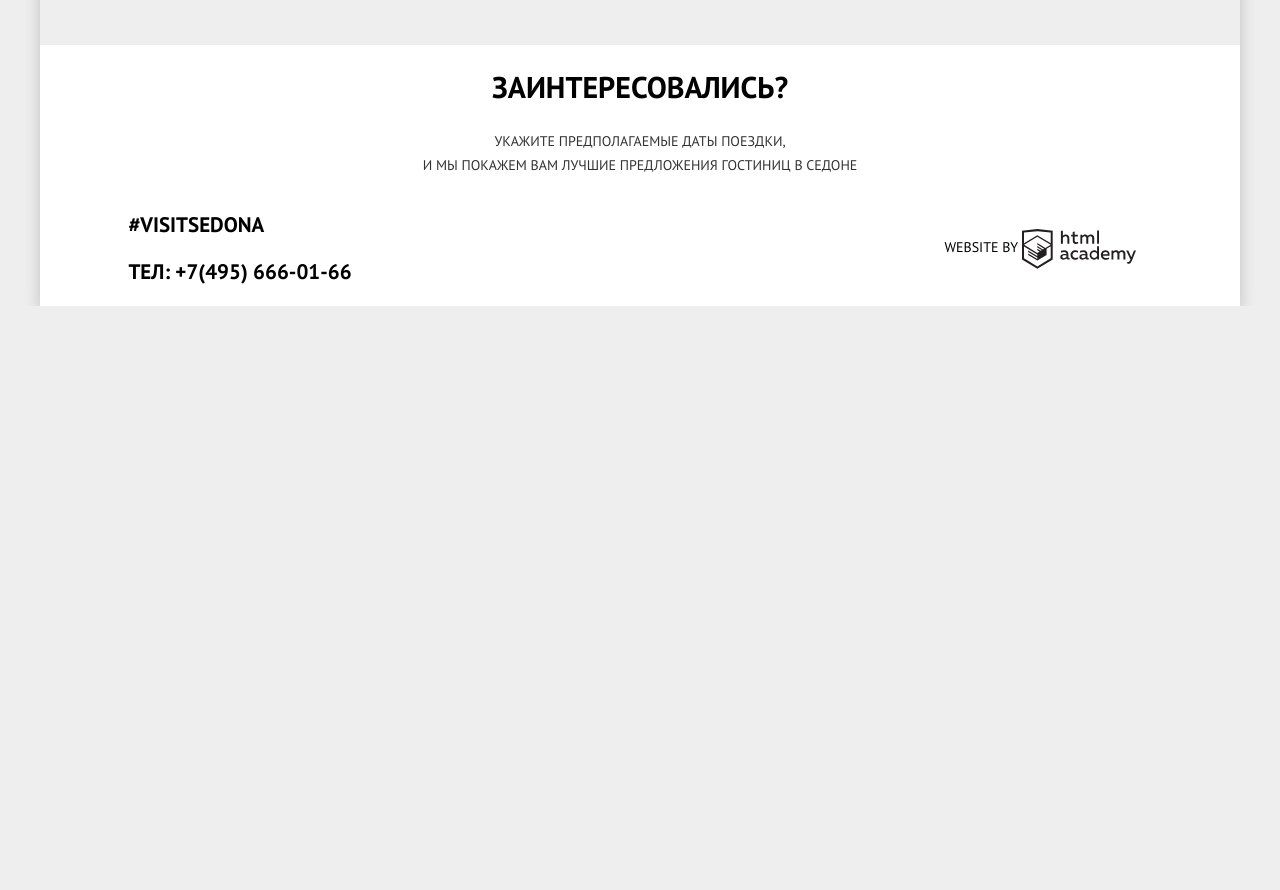
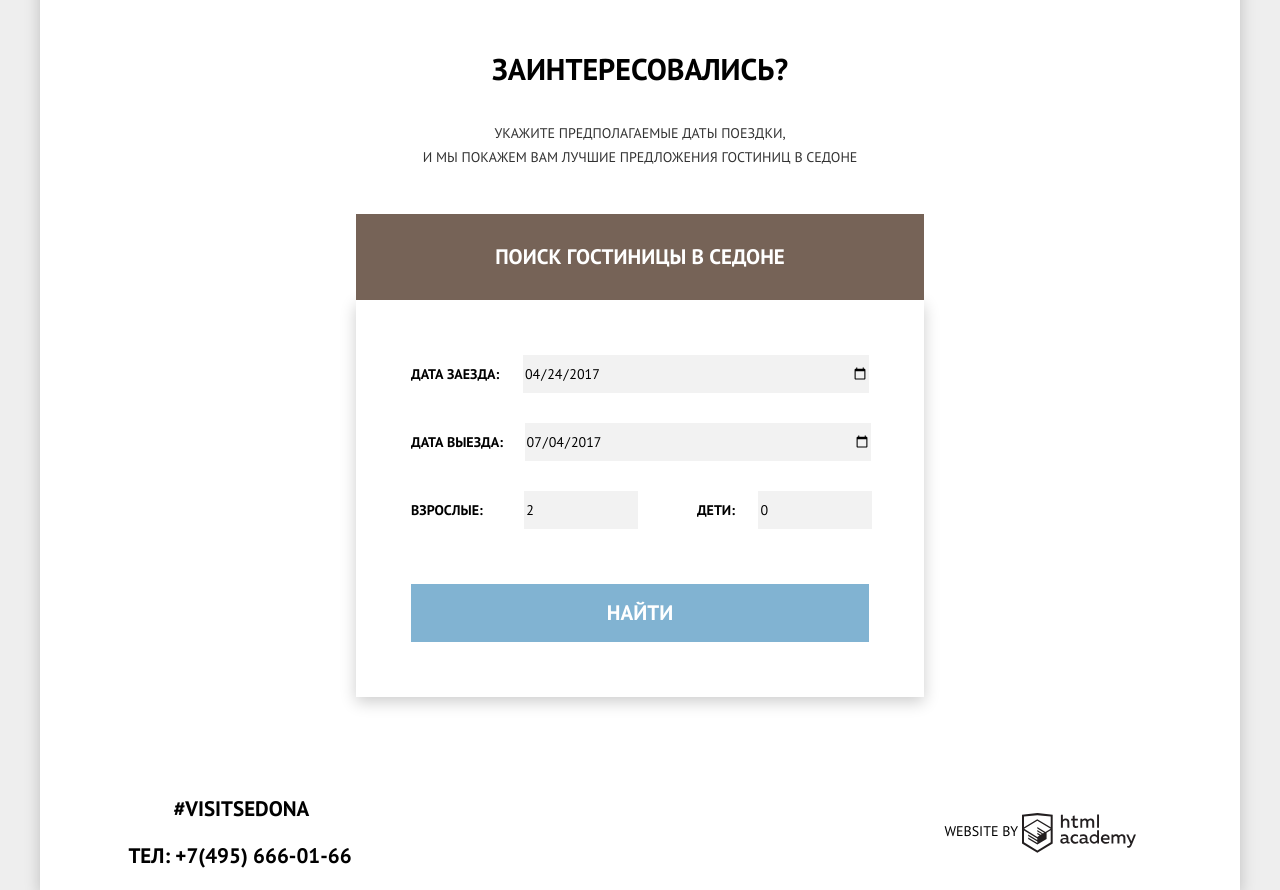
Before and after one commit to IlyaKhazan/1531801-sedona-29, a plain HTML site: page index.html in a window 1280 px wide. Shown: the part 1909-2799 px from the top of the page. Before the commit the page ends 2215 px from the top, so only its background shows below. Drawn offline with Linux system fonts and the light colour scheme.

Commit message:
Флексы - главная
Сверстал меню с возможностью переполнения и форму на флексах.

```diff
--- a/css/style.css
+++ b/css/style.css
@@ -105,6 +105,23 @@ body {
 
 .main-navigation__list {
     list-style: none;
+    padding: 15px 72px;
+    display: flex;
+    justify-content: space-between;
+    flex-wrap: wrap;
+}
+
+.main-navigation__item {
+    width: 264px;
+    text-align: left;
+}
+
+.main-navigation__item:nth-child(4n+3) {
+    text-align: right;
+}
+
+.main-navigation__item:nth-child(4n+4) {
+    text-align: right;
 }
 
 .features__title {
@@ -197,28 +214,138 @@ body {
     margin: 0;
 }
 
-.search-form {
+.search {
     text-align: center;
 }
 
-.search-form__title {
+.search__title {
     font-size: 21px;
     line-height: 26px;
     font-weight: 700;
     color: var(--white);
     background-color: var(--brown-100);
-    order: 1;
 }
 
-.search-form__caption {
+.search__caption {
     font-size: 30px;
     line-height: 24px;
     font-weight: 700;
+    margin: 60px 0px 40px 0px;
 }
 
-.search-form__info {
+.search__info {
     line-height: 24px;
     color: var(--brown-700);
+    margin: 0px;
+}
+
+.search__header-button {
+    font-size: 21px;
+    font-weight: 700;
+    text-transform: uppercase;
+    color: var(--white);
+    background-color: var(--brown-100);
+    justify-content: center;
+    height: 86px;
+    width: 568px;
+    margin-top: 45px;
+    border: 0px;
+}
+
+.search__header-button:hover {
+    background-color: var(--brown-300);
+}
+
+.search__header-button:active {
+    background-color: var(--brown-400);
+}
+
+.search__form {
+    margin: 0 auto;
+    width: 568px;
+    text-align: left;
+    line-height: 26px;
+    font-weight: 700;
+    display: flex;
+    flex-direction: column;
+    box-shadow: 0px 5px 15px rgba(0, 1, 1, 0.2);
+    margin-top: 0;
+    padding-top: 55px;
+    margin-bottom: 78px;
+}
+
+.search__form_date-field {
+    width: 346px;
+    height: 38px;
+    margin-bottom: 30px;
+    border: 0px;
+    background-color: var(--grey-300);
+}
+
+.search__form_date-field:hover {
+    background-color: var(--grey-100);
+}
+
+.search__form_date-field:focus {
+    background-color: var(--white);
+    border: 2px solid var(--grey-500);
+}
+
+.search__form_number-field {
+    width: 114px;
+    height: 38px;
+    border: 0px;
+    background-color: var(--grey-300);
+}
+
+.search__form_number-field:hover {
+    background-color: var(--grey-100);
+}
+
+.search__form_number-field:focus {
+    background-color: var(--white);
+    border: 2px solid var(--grey-500);
+}
+
+.search__form_label_checkin {
+    margin-left: 55px;
+    margin-right: 20px;
+}
+
+.search__form_label_checkout {
+    margin-left: 55px;
+    margin-right: 18px;
+}
+
+.search__form_label_adults {
+    margin-left: 55px;
+    margin-right: 38px;
+}
+
+.search__form_label_children {
+    margin-left: 55px;
+    margin-right: 20px;
+}
+
+.search__form_submit-button {
+    font-size: 21px;
+    font-weight: 700;
+    text-transform: uppercase;
+    color: var(--white);
+    background-color: var(--blue-400);
+    width: 458px;
+    height: 58px;
+    justify-content: center;
+    margin: 55px;
+    border: 0px;
+}
+
+.search__form_submit-button:hover {
+    background-color: var(--blue-500);
+}
+
+.search__form_submit-button:active {
+    background-color: var(--blue-700);
 }
 
 .page-footer {
--- a/index.html
+++ b/index.html
@@ -81,36 +81,48 @@
                     </li>
                 </ul>
             </section>
-            <section class="search-form">
+            <section class="search">
                 <h2 class="visually-hidden">Поиск гостиницы в Седоне</h2>
-                <p class="search-form__caption ">Заинтересовались?</p>
-                <p class="search-form__info ">Укажите предполагаемые даты поездки,<br> и мы покажем вам лучшие предложения гостиниц в седоне
+                <p class="search__caption ">Заинтересовались?</p>
+                <p class="search__info ">Укажите предполагаемые даты поездки,<br> и мы покажем вам лучшие предложения гостиниц в седоне
                 </p>
-                <!-- Здесь будет форма поиска -->
+                <button class="search__header-button" type="button">Поиск гостиницы в Седоне</button>
+                <form class="search__form" action="https://echo.htmlacademy.ru/courses" method="get">
+                    <div><label class="search__form_label_checkin" for="checkin">Дата заезда:</label>
+                        <input class="search__form_date-field" type="date" name="checkin" id="checkin" value="2017-04-24"></div>
+                    <div><label class="search__form_label_checkout" for="checkout">Дата выезда:</label>
+                        <input class="search__form_date-field" type="date" name="checkout" id="checkout" value="2017-07-04"></div>
+                    <div><label class="search__form_label_adults" for="adults">Взрослые:</label>
+                        <input class="search__form_number-field" type="number" name="adults" id="adults" value="2">
+                        <label class="search__form_label_children" for="children">Дети:</label>
+                        <input class="search__form_number-field" type="number" name="children" id="children" value="0"> </div>
+                    <input class="search__form_submit-button" type="submit" value="Найти">
+                </form>
             </section>
         </main>
         <footer class="page-footer">
-            <section class="contacts ">
-                <h2 class="visually-hidden ">Контакты</h2>
-                <p>#visitSEDONA</p>
-                <p>ТЕЛ: <a class="contacts__phone " href="tel:+74956660166 ">+7(495) 666-01-66</a></p>
+            <section class="contacts">
+                <h2 class="visually-hidden">Контакты</h2>
+                <p class="contacts__hashtag">#visitSEDONA</p>
+                <p>ТЕЛ: <a class="contacts__phone" href="tel:+74956660166">+7(495) 666-01-66</a></p>
             </section>
-            <section class="footer-socials ">
-                <h2 class="visually-hidden ">Соцсети</h2>
-                <ul>
-                    <li class="footer-socials__button "><a class="footer-socials__link " href="# "><span
-                class="visually-hidden ">Твиттер</span></a></li>
-                    <li class="footer-socials__button "><a class="footer-socials__link " href="# "><span
-                class="visually-hidden ">Фейсбук</span></a></li>
-                    <li class="footer-socials__button "><a class="footer-socials__link " href="# "><span
-                class="visually-hidden ">Ютуб</span></a></li>
+            <section class="footer-socials">
+                <h2 class="visually-hidden">Соцсети</h2>
+                <ul class="footer-socials__list">
+                    <li class="footer-socials__button"><a class="footer-socials__link" href="#"><span
+                class="visually-hidden">Твиттер</span></a></li>
+                    <li class="footer-socials__button"><a class="footer-socials__link" href="#"><span
+                class="visually-hidden">Фейсбук</span></a></li>
+                    <li class="footer-socials__button"><a class="footer-socials__link" href="#"><span
+                class="visually-hidden">Ютуб</span></a></li>
                 </ul>
             </section>
-            <p class="footer-copyright ">
-                <a class="footer-copyright__link " href="https://htmlacademy.ru/intensive/htmlcss ">Website by
-          <svg class="footer-copyright__logo " width="114 " height="40 " viewBox="0 0 114 40 " fill="none "
-            xmlns="http://www.w3.org/2000/svg ">
-            <path fill-rule="evenodd " clip-rule="evenodd " d="M15.5197 0.057373H15.3509L0 1.71895V30.4945L15.3509 39.8382L30.7018 30.4945V1.71895L15.5197 0.057373ZM77.0183 1.62185H75.0876V14.7311H77.0183V1.62185ZM40.8619 1.63264V6.76843C41.6131 5.9864 42.6386 5.5436 43.7105 5.53843C44.6823 5.47908
+            <div>
+                <p class="footer-copyright">
+                    <a class="footer-copyright__link" href="https://htmlacademy.ru/intensive/htmlcss">Website by
+            <svg class="footer-copyright__logo" width="114" height="40" viewBox="0 0 114 40" fill="none"
+              xmlns="http://www.w3.org/2000/svg">
+              <path fill-rule="evenodd" clip-rule="evenodd" d="M15.5197 0.057373H15.3509L0 1.71895V30.4945L15.3509 39.8382L30.7018 30.4945V1.71895L15.5197 0.057373ZM77.0183 1.62185H75.0876V14.7311H77.0183V1.62185ZM40.8619 1.63264V6.76843C41.6131 5.9864 42.6386 5.5436 43.7105 5.53843C44.6823 5.47908
             45.6329 5.84495 46.3253 6.54479C47.0177 7.24462 47.3866 8.21244 47.3399 9.20685V14.7634H45.367V9.46579C45.4231 8.94897 45.2754 8.43059 44.9566 8.02553C44.6377 7.62047 44.174 7.36218 43.6683 7.3079H43.3518C42.3456 7.36979 41.4321 7.9295
             40.9041 8.80764V14.7634H38.8995V1.63264H40.8619ZM77.0183 30.4837H75.2775V29.0595C74.4828 30.1353 73.23 30.7538 71.9119 30.7211C69.4751 30.5528 67.5825 28.4822 67.5825 25.9845C67.5825 23.4867 69.4751 21.4162 71.9119 21.2479C73.1195 21.2052
             74.2818 21.7203 75.0771 22.6505V17.3205H77.0183V30.4837ZM47.0656 29.0595C47.263 29.0515 47.4583 29.0152 47.6459 28.9516V30.3866C47.2482 30.5404 46.826 30.6172 46.4009 30.6132C45.6482 30.6769 44.9394 30.2429 44.639 29.5342C43.7036 30.31
@@ -137,10 +149,11 @@
             7.34334 62.7752 7.29711H62.5326C61.5911 7.38181 60.736 7.89229 60.2009 8.68895V14.7634H58.3862V14.7526ZM28.6972 29.3033L28.7078 29.2968L28.6972 29.3184V29.3033ZM28.6972 17.3205V29.3033L15.3509 37.4321L2.00459 29.3184V17.5147L15.2876 25.6068V27.0311L6.18257
             21.5284V22.9418L15.3404 28.5632V30.0629L6.19312 24.4955V25.9521L15.3509 31.5734L24.5826 25.9197V19.8129L28.6972 17.3205ZM28.7078 15.7776L25.0362 17.9355L23.3482 19.0145L15.3087 14.0837V15.4971L22.156 19.7266L22.0083 19.8237L20.9532 20.4063L15.2876
             16.9537V18.3995L19.761 21.1184L18.706 21.8413L15.3298 19.7913V21.2047L17.5454 22.5426L15.2982 23.9021L2.11009 15.864L15.3087 7.72869L28.7078 15.7776ZM15.2876 6.27211L28.7078 14.3534V3.56395L15.3615 2.12895L2.01514 3.56395V14.3534L15.2876
-                    6.27211Z " />
+            6.27211Z" />
             </svg>
           </a>
                 </p>
+            </div>
         </footer>
     </div>
 </body>
```
Lines whose indentation alone changed are shown as unchanged.
